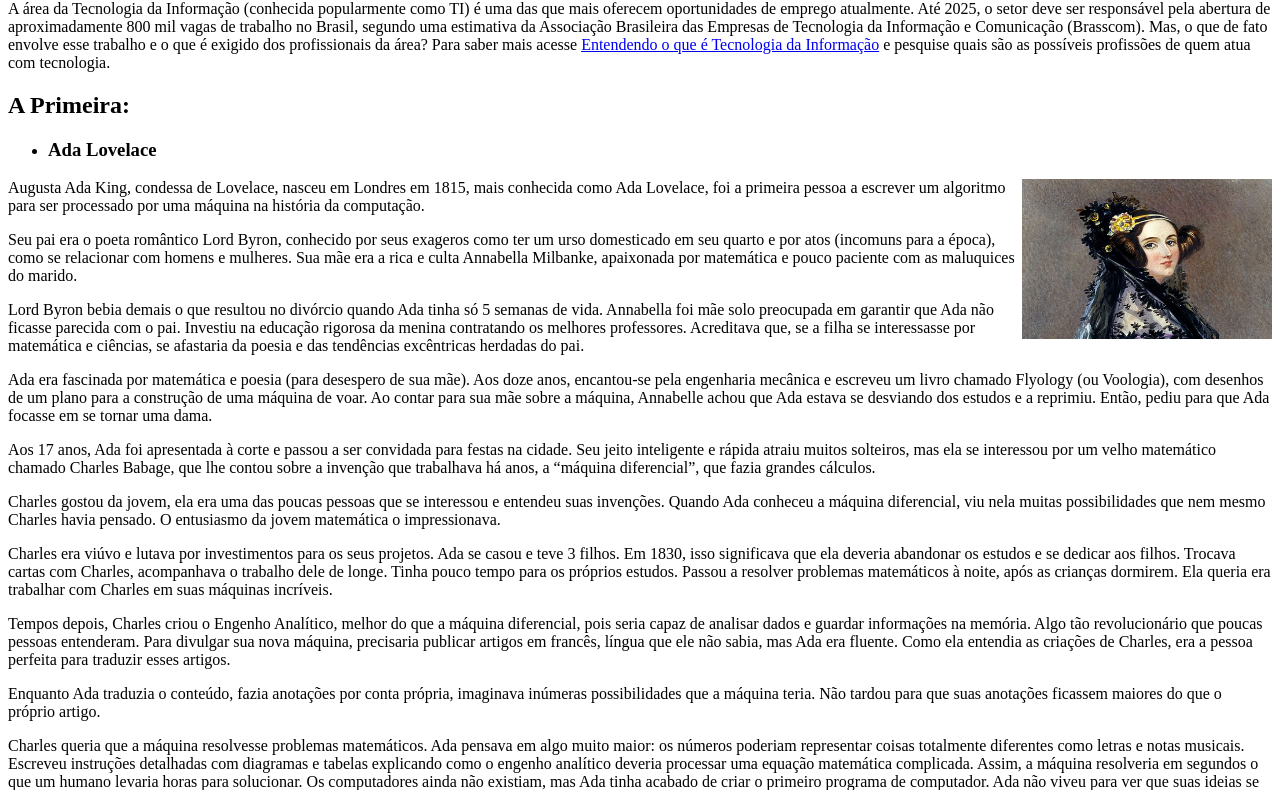
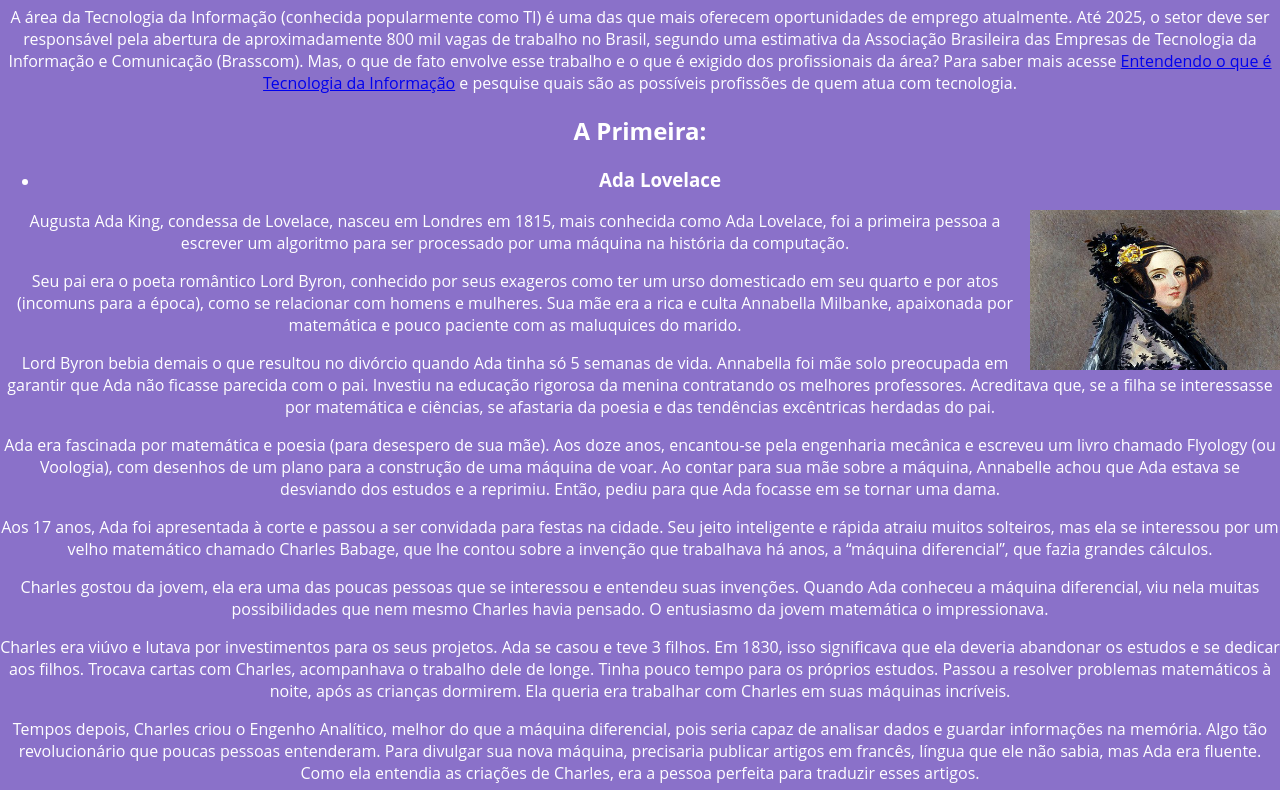
Before and after one commit to francineeli/Web_Fundamentals_Mackenzie, a plain HTML site: page 02.TI_pages/Mulheres e TI/index.html in a window 1280 px wide. Shown: the part 80-870 px from the top of the page. Drawn offline with Linux system fonts and the light colour scheme.

Commit message:
Adding css style sheet

```diff
--- a/02.TI_pages/Mulheres e TI/women_in_tech.html
+++ b/02.TI_pages/Mulheres e TI/index.html
@@ -5,6 +5,7 @@
       <meta http-equiv="X-UA-Compatible" content="IE=edge">
       <meta name="viewport" content="width=devide-width, initial-scale=1">
       <title>Mulheres e Tecnologia de Informação</title>
+     <link rel="stylesheet" type="text/css" href="style.css">
     </head>
     <body>
       <h1>Mulheres que fizeram história na Tecnologia de Informação</h1>
--- /dev/null
+++ b/02.TI_pages/Mulheres e TI/style.css
@@ -0,0 +1,9 @@
+body{
+    text-align: center;
+    font-family: Open Sans, sans-serif;
+    background-color: #8A71C9;
+    color: #ffffff;
+    margin: 0;
+    line-height: 1,5;
+    margin: 0px 0px 30px 0px;
+  }
```
